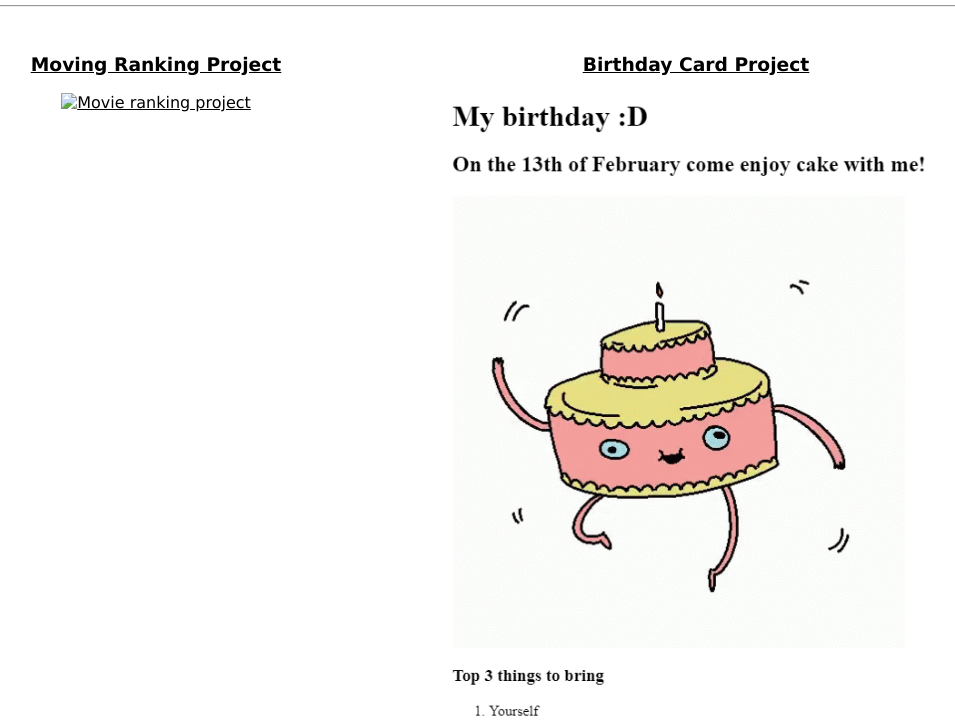
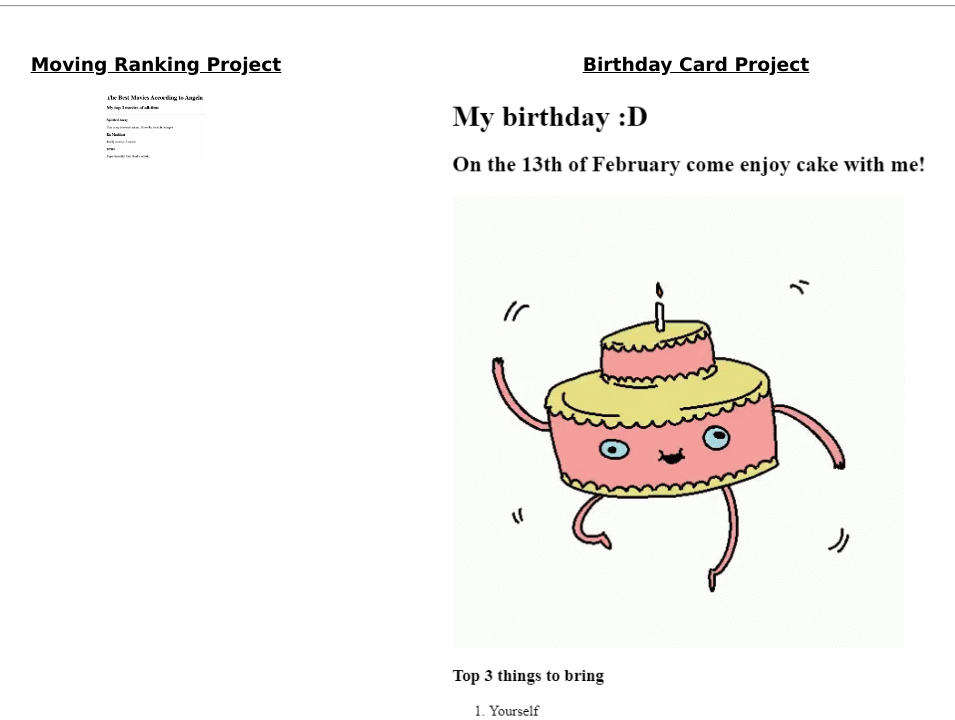
Before and after one commit to LuhVS/portfolio-project, a plain HTML site: page index.html in a window 1280 px wide. Shown: the part 77-797 px from the top of the page, without its empty margins (214-1169 px from the left). Drawn offline with Linux system fonts and the light colour scheme.

Commit message:
index.html

```diff
--- a/index.html
+++ b/index.html
@@ -21,7 +21,7 @@ https://developer.mozilla.org/en-US/docs/Web/HTML/Element/img#attr-height -->
     <meta name="viewport" content="width=device-width, initial-scale=1.0">
     <title>Luan's portfolio</title>
     <style>
-            body{
+        body{
             font-family:Verdana, Geneva, Tahoma, sans-serif;
         }
         h1{
@@ -39,6 +39,10 @@ https://developer.mozilla.org/en-US/docs/Web/HTML/Element/img#attr-height -->
         a{
             color: black;
         }
+        img{
+            border-radius: 10px;
+
+        }
 
         .projectContainer{
             margin: 0;
@@ -48,6 +52,7 @@ https://developer.mozilla.org/en-US/docs/Web/HTML/Element/img#attr-height -->
         }
 
         .projectDiv{
+            border-radius: 10px;
             margin: 10px;
             padding: 10px;
             display: flex;
@@ -57,6 +62,7 @@ https://developer.mozilla.org/en-US/docs/Web/HTML/Element/img#attr-height -->
             justify-content: center;
             text-align: center;
         }
+
 
 /* Specific styles for the project with id "project1" */
 .projectDiv#project1:hover,.projectDiv#project2:hover {
@@ -76,7 +82,7 @@ https://developer.mozilla.org/en-US/docs/Web/HTML/Element/img#attr-height -->
 <div class="projectDiv" id="project1" >
     <a href="./public/movie-top-3.html">
         <h3>Moving Ranking Project</h3>
-        <img width="100" asrc="./assets/images/movie-ranking.png" alt="Movie ranking project">
+        <img width="100" src="./assets/images/movie-ranking.png" alt="Movie ranking project">
     </a>
 </div>
 <!--Birthday card project-->
```
